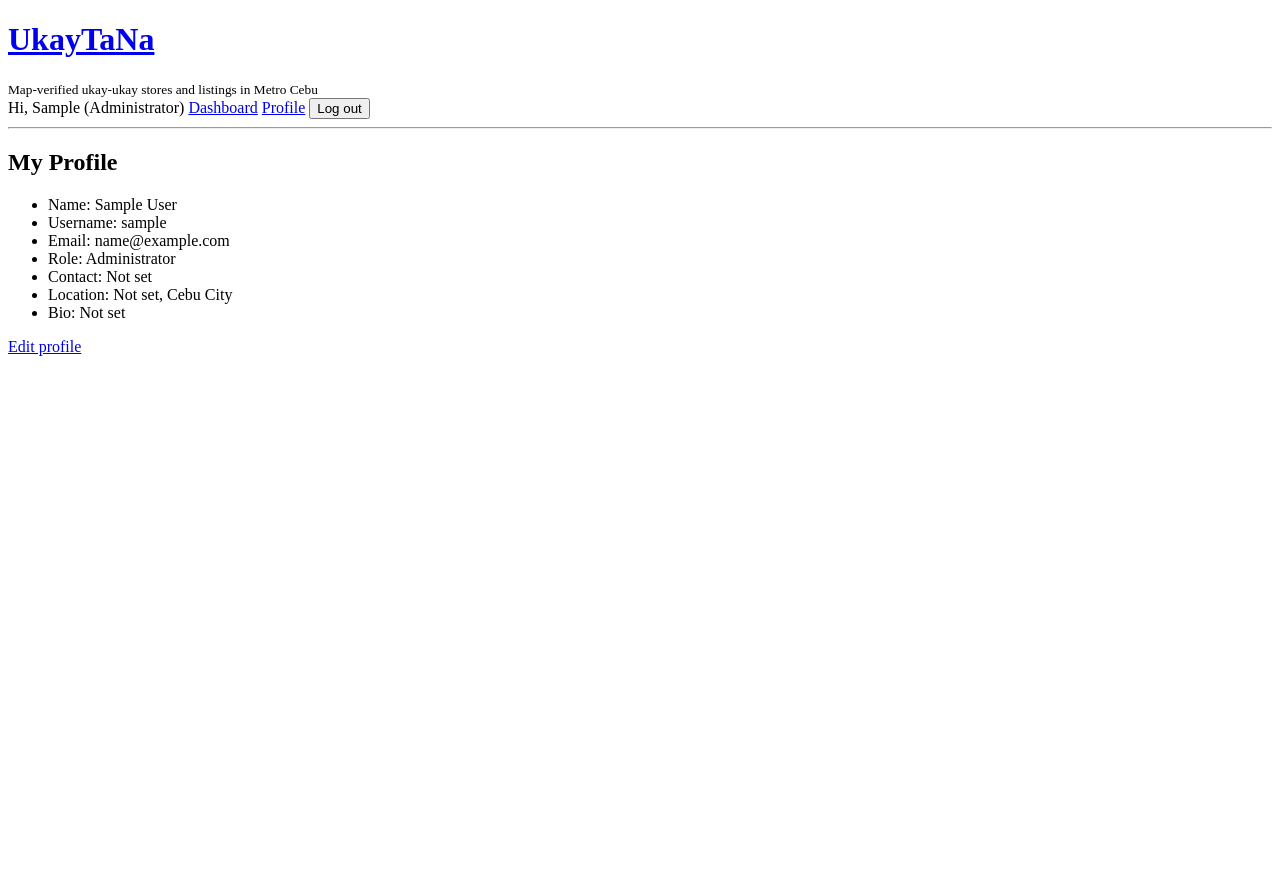
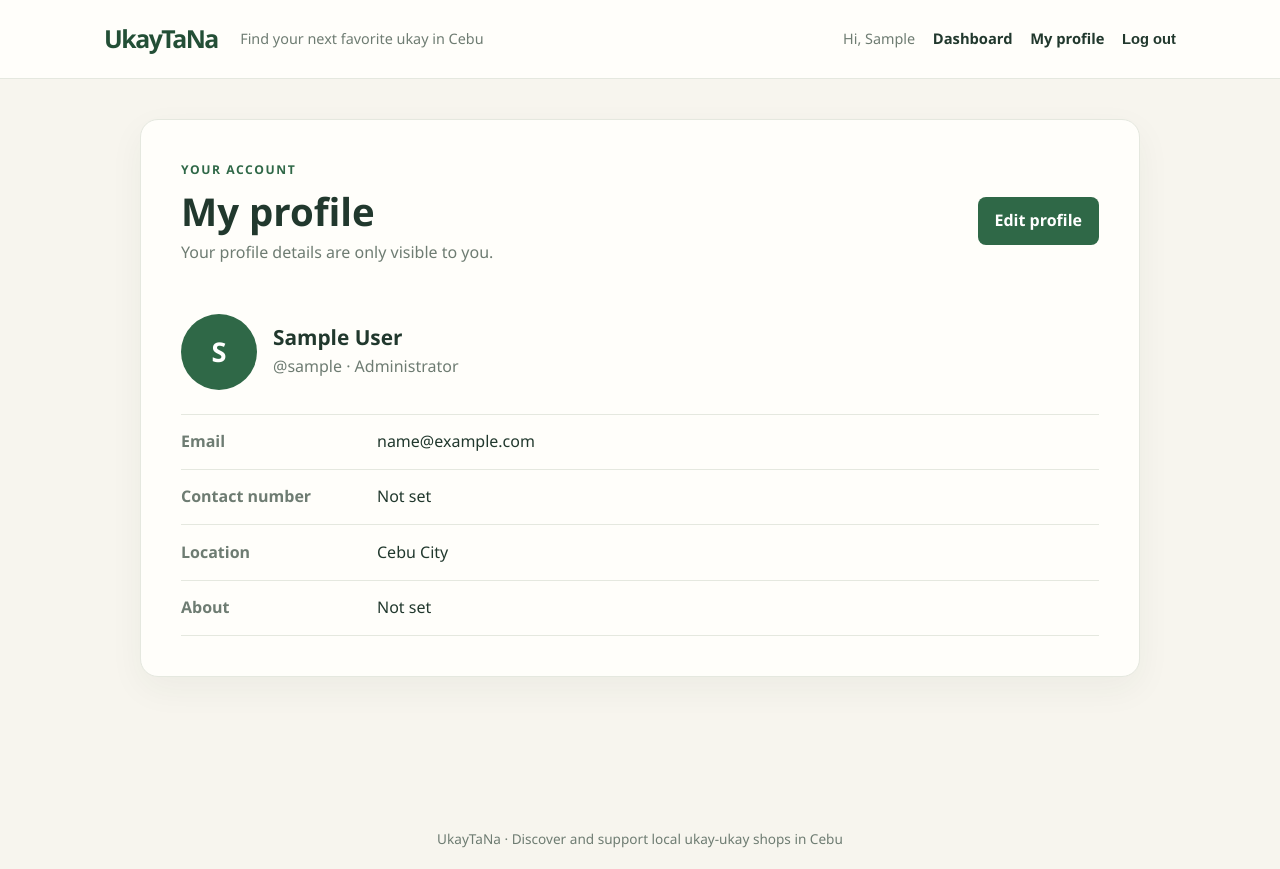
Before and after one commit to MacaRena018/UkayTaNa-Icoy-MarianaTrench-G7, a Django app: page /accounts/profile/ in a window 1280 px wide. Before the commit the page ends 356 px from the top, so only its background shows below. Run offline with Django 5.2, Linux system fonts and the light colour scheme; the visitor is signed in with stand-in values (Sample User, id 1); parts of the project's set-up code (start-up, migrations or seed data) failed here and were passed over.

Commit message:
fix html

```diff
--- /dev/null
+++ b/static/css/site.css
@@ -0,0 +1,201 @@
+:root {
+    color-scheme: light;
+    --ink: #21382d;
+    --muted: #6e7c72;
+    --green: #2f6847;
+    --green-dark: #234f36;
+    --cream: #f7f5ee;
+    --paper: #fffefa;
+    --line: #e5e8df;
+    --rose: #a53c4b;
+    font-family: "Segoe UI", "Helvetica Neue", sans-serif;
+}
+
+* { box-sizing: border-box; }
+
+body {
+    min-width: 320px;
+    margin: 0;
+    color: var(--ink);
+    background: var(--cream);
+    line-height: 1.6;
+}
+
+a { color: var(--green); font-weight: 600; }
+a:hover { color: var(--green-dark); }
+
+.site-header {
+    background: var(--paper);
+    border-bottom: 1px solid var(--line);
+}
+
+.header-inner {
+    display: flex;
+    align-items: center;
+    gap: 1.4rem;
+    max-width: 1120px;
+    min-height: 78px;
+    margin: 0 auto;
+    padding: 0 1.5rem;
+}
+
+.brand {
+    color: var(--green-dark);
+    font-size: 1.55rem;
+    font-weight: 800;
+    letter-spacing: -.06em;
+    text-decoration: none;
+}
+
+.tagline { color: var(--muted); font-size: .9rem; }
+
+nav {
+    display: flex;
+    align-items: center;
+    gap: 1.1rem;
+    margin-left: auto;
+}
+
+nav a, .nav-logout {
+    color: var(--ink);
+    font-size: .92rem;
+    font-weight: 650;
+    text-decoration: none;
+}
+
+.nav-greeting { color: var(--muted); font-size: .9rem; }
+.logout-form { display: inline; margin: 0; }
+.nav-logout { padding: 0; border: 0; background: none; cursor: pointer; }
+.nav-signup { color: var(--green); }
+
+.page-shell {
+    width: min(100% - 2rem, 1000px);
+    min-height: calc(100vh - 150px);
+    margin: 2.5rem auto;
+}
+
+.site-footer {
+    padding: 1.2rem;
+    color: var(--muted);
+    text-align: center;
+    font-size: .85rem;
+}
+
+.site-footer p { margin: 0; }
+
+.form-card, .content-card {
+    padding: clamp(1.4rem, 4vw, 2.5rem);
+    background: var(--paper);
+    border: 1px solid var(--line);
+    border-radius: 18px;
+    box-shadow: 0 12px 35px rgb(34 54 40 / 5%);
+}
+
+.form-card {
+    width: min(100%, 520px);
+    margin: 2rem auto;
+}
+
+.form-card-wide { width: min(100%, 720px); }
+
+h1, h2, p { margin-top: 0; }
+h1 { margin-bottom: .55rem; font-size: clamp(1.8rem, 4vw, 2.4rem); line-height: 1.2; }
+h2 { font-size: 1.3rem; line-height: 1.3; }
+.muted { color: var(--muted); }
+.eyebrow { margin-bottom: .55rem; color: var(--green); font-size: .76rem; font-weight: 800; letter-spacing: .13em; }
+
+.account-form { margin-top: 1.5rem; }
+.account-form p { margin: 0 0 1.1rem; }
+.account-form label { display: block; margin-bottom: .35rem; font-weight: 650; }
+.account-form input, .account-form select, .account-form textarea {
+    display: block;
+    width: 100%;
+    min-height: 46px;
+    padding: .65rem .8rem;
+    color: var(--ink);
+    background: #fff;
+    border: 1px solid #ccd5ca;
+    border-radius: 8px;
+    font: inherit;
+}
+.account-form input:focus, .account-form select:focus, .account-form textarea:focus {
+    border-color: var(--green);
+    outline: 3px solid rgb(47 104 71 / 15%);
+}
+.account-form input[type="checkbox"] { display: inline-block; width: auto; min-height: auto; }
+.account-form .helptext { display: block; margin-top: .35rem; color: var(--muted); font-size: .85rem; }
+.account-form ul { margin: .4rem 0 0; padding-left: 1.2rem; color: var(--muted); font-size: .85rem; }
+.errorlist { color: var(--rose) !important; }
+.form-switch { margin: 1.4rem 0 0; color: var(--muted); text-align: center; }
+.form-actions { display: flex; align-items: center; gap: .75rem; margin-top: 1.5rem; }
+
+.button {
+    display: inline-flex;
+    align-items: center;
+    justify-content: center;
+    min-height: 44px;
+    padding: .65rem 1rem;
+    border: 1px solid transparent;
+    border-radius: 8px;
+    font: inherit;
+    font-weight: 700;
+    text-decoration: none;
+    cursor: pointer;
+}
+.button-primary { color: white; background: var(--green); }
+.button-primary:hover { color: white; background: var(--green-dark); }
+.button-secondary { color: var(--ink); background: white; border-color: var(--line); }
+.button-wide { width: 100%; }
+
+.message-stack { margin: 0 auto 1.25rem; }
+.message { padding: .8rem 1rem; border: 1px solid; border-radius: 9px; }
+.message-success { color: #225d38; background: #e8f4e9; border-color: #b7dabb; }
+.message-error { color: #8b2635; background: #fff0ef; border-color: #edc3c4; }
+.message-warning { color: #785512; background: #fff8df; border-color: #ead89e; }
+
+.welcome-panel {
+    padding: clamp(1.6rem, 4vw, 2.8rem);
+    color: white;
+    background: linear-gradient(120deg, #275b3d, #4b8055);
+    border-radius: 18px;
+}
+.welcome-panel .eyebrow { color: #d7edce; }
+.welcome-panel h1 { margin-bottom: .55rem; }
+.welcome-panel p:last-child { margin-bottom: 0; color: #e5f0e2; }
+.dashboard-grid, .stats-grid { display: grid; grid-template-columns: repeat(2, minmax(0, 1fr)); gap: 1rem; margin-top: 1rem; }
+.dashboard-action { display: flex; align-items: center; justify-content: space-between; gap: 1.5rem; margin-top: 1rem; }
+.dashboard-action h2 { margin-bottom: .3rem; }
+.dashboard-action p { margin-bottom: 0; }
+.stats-grid { grid-template-columns: repeat(4, minmax(0, 1fr)); }
+.stat-card { display: grid; gap: .45rem; padding: 1.25rem; background: var(--paper); border: 1px solid var(--line); border-radius: 14px; }
+.stat-card span { color: var(--muted); font-size: .9rem; }
+.stat-card strong { color: var(--green-dark); font-size: 1.8rem; }
+
+.section-heading { display: flex; align-items: center; justify-content: space-between; gap: 1rem; }
+.section-heading h1 { margin-bottom: .35rem; }
+.profile-summary { display: flex; align-items: center; gap: 1rem; margin: 2rem 0 1rem; }
+.profile-summary h2 { margin-bottom: .2rem; }
+.profile-summary p { margin-bottom: 0; }
+.profile-photo, .profile-placeholder { width: 76px; height: 76px; border-radius: 50%; object-fit: cover; }
+.profile-placeholder { display: grid; place-items: center; color: white; background: var(--green); font-size: 1.7rem; font-weight: 700; }
+.profile-details { margin: 1.5rem 0 0; border-top: 1px solid var(--line); }
+.profile-details div { display: grid; grid-template-columns: 180px 1fr; gap: 1rem; padding: .9rem 0; border-bottom: 1px solid var(--line); }
+.profile-details dt { color: var(--muted); font-weight: 600; }
+.profile-details dd { margin: 0; overflow-wrap: anywhere; }
+
+@media (max-width: 700px) {
+    .header-inner { flex-wrap: wrap; gap: .25rem .8rem; padding: .8rem 1rem; }
+    .tagline { order: 2; width: 100%; }
+    nav { gap: .75rem; }
+    .nav-greeting { display: none; }
+    .page-shell { margin: 1.25rem auto; }
+    .dashboard-grid, .stats-grid { grid-template-columns: 1fr 1fr; }
+    .dashboard-action { align-items: flex-start; flex-direction: column; }
+    .profile-details div { grid-template-columns: 1fr; gap: .2rem; }
+}
+
+@media (max-width: 430px) {
+    nav { gap: .55rem; font-size: .85rem; }
+    .dashboard-grid, .stats-grid { grid-template-columns: 1fr; }
+    .section-heading { align-items: flex-start; flex-direction: column; }
+}
--- a/templates/accounts/profile.html
+++ b/templates/accounts/profile.html
@@ -1,19 +1,34 @@
 {% extends "base.html" %}
+{% block title %}My profile · UkayTaNa{% endblock %}
 {% block content %}
-<h2>My Profile</h2>
-{% if user.profile_photo %}<img src="{{ user.profile_photo.url }}" width="120">{% endif %}
-<ul>
-    <li>Name: {{ user.get_full_name }}</li>
-    <li>Username: {{ user.username }}</li>
-    <li>Email: {{ user.email }}</li>
-    <li>Role: {{ user.get_role_display }}</li>
-    <li>Contact: {{ user.contact_number|default:"Not set" }}</li>
-    <li>Location: {{ user.barangay|default:"Not set" }}, {{ user.city }}</li>
-    {% if user.role == "SELLER" %}
-        <li>Shop name: {{ user.shop_name|default:"Not set" }}</li>
-        <li>Active listings: 0 <small>(updates once listings are built)</small></li>
-    {% endif %}
-    <li>Bio: {{ user.bio|default:"Not set" }}</li>
-</ul>
-<a href="{% url 'profile_edit' %}">Edit profile</a>
+<section class="content-card">
+    <div class="section-heading">
+        <div>
+            <p class="eyebrow">YOUR ACCOUNT</p>
+            <h1>My profile</h1>
+            <p class="muted">Your profile details are only visible to you.</p>
+        </div>
+        <a class="button button-primary" href="{% url 'profile_edit' %}">Edit profile</a>
+    </div>
+    <div class="profile-summary">
+        {% if user.profile_photo %}
+            <img class="profile-photo" src="{{ user.profile_photo.url }}" alt="Profile photo">
+        {% else %}
+            <div class="profile-placeholder" aria-hidden="true">{{ user.first_name|default:user.username|first|upper }}</div>
+        {% endif %}
+        <div>
+            <h2>{{ user.get_full_name|default:user.username }}</h2>
+            <p class="muted">@{{ user.username }} · {{ user.get_role_display }}</p>
+        </div>
+    </div>
+    <dl class="profile-details">
+        <div><dt>Email</dt><dd>{{ user.email }}</dd></div>
+        <div><dt>Contact number</dt><dd>{{ user.contact_number|default:"Not set" }}</dd></div>
+        <div><dt>Location</dt><dd>{% if user.barangay %}{{ user.barangay }}, {% endif %}{{ user.city|default:"Not set" }}</dd></div>
+        {% if user.role == "SELLER" %}
+            <div><dt>Shop name</dt><dd>{{ user.shop_name|default:"Not set" }}</dd></div>
+        {% endif %}
+        <div><dt>About</dt><dd>{{ user.bio|default:"Not set" }}</dd></div>
+    </dl>
+</section>
 {% endblock %}
--- a/templates/base.html
+++ b/templates/base.html
@@ -1,29 +1,46 @@
 <!DOCTYPE html>
 <html>
-<head><title>UkayTaNa – Find Ukay-Ukay in Cebu</title></head>
+<head>
+    <meta charset="utf-8">
+    <meta name="viewport" content="width=device-width, initial-scale=1">
+    <meta name="description" content="Find ukay-ukay stores and secondhand fashion in Cebu.">
+    <title>{% block title %}UkayTaNa – Find Ukay-Ukay in Cebu{% endblock %}</title>
+    {% load static %}
+    <link rel="stylesheet" href="{% static 'css/site.css' %}">
+</head>
 <body>
-    <header>
-        <h1><a href="{% url 'dashboard' %}">UkayTaNa</a></h1>
-        <small>Map-verified ukay-ukay stores and listings in Metro Cebu</small>
-    </header>
-    <nav>
+    <header class="site-header">
+        <div class="header-inner">
+            <a class="brand" href="{% url 'dashboard' %}">UkayTaNa</a>
+            <span class="tagline">Find your next favorite ukay in Cebu</span>
+            <nav aria-label="Main navigation">
             {% if user.is_authenticated %}
-        Hi, {{ user.first_name|default:user.username }} ({{ user.get_role_display }})
+                <span class="nav-greeting">Hi, {{ user.first_name|default:user.username }}</span>
                 <a href="{% url 'dashboard' %}">Dashboard</a>
-        <a href="{% url 'profile' %}">Profile</a>
-        <form method="post" action="{% url 'logout' %}" style="display:inline">
+                <a href="{% url 'profile' %}">My profile</a>
+                <form method="post" action="{% url 'logout' %}" class="logout-form">
                     {% csrf_token %}
-            <button type="submit">Log out</button>
+                    <button class="nav-logout" type="submit">Log out</button>
                 </form>
             {% else %}
                 <a href="{% url 'login' %}">Log in</a>
-        <a href="{% url 'signup' %}">Sign up</a>
+                <a class="nav-signup" href="{% url 'signup' %}">Create account</a>
             {% endif %}
             </nav>
-    <hr>
+        </div>
+    </header>
+    <main class="page-shell">
+        {% if messages %}
+            <div class="message-stack" aria-live="polite">
                 {% for message in messages %}
-        <p class="{{ message.tags }}">{{ message }}</p>
+                    <p class="message message-{{ message.tags }}">{{ message }}</p>
                 {% endfor %}
-    <main>{% block content %}{% endblock %}</main>
+            </div>
+        {% endif %}
+        {% block content %}{% endblock %}
+    </main>
+    <footer class="site-footer">
+        <p>UkayTaNa · Discover and support local ukay-ukay shops in Cebu</p>
+    </footer>
 </body>
 </html>
```
Also changed, not shown: accounts/forms.py (+30 -0 lines), accounts/tests.py (+149 -1 lines), dashboard/tests.py (+45 -1 lines), templates/accounts/profile_edit.html (+14 -7 lines), templates/dashboard/admin.html (+19 -13 lines), templates/dashboard/buyer.html (+25 -12 lines), templates/dashboard/seller.html (+25 -9 lines), templates/registration/login.html (+12 -7 lines), templates/registration/signup.html (+12 -8 lines), ukaytana/settings.py (+31 -21 lines), README.md, 1 other file. Lines whose indentation alone changed are shown as unchanged.
